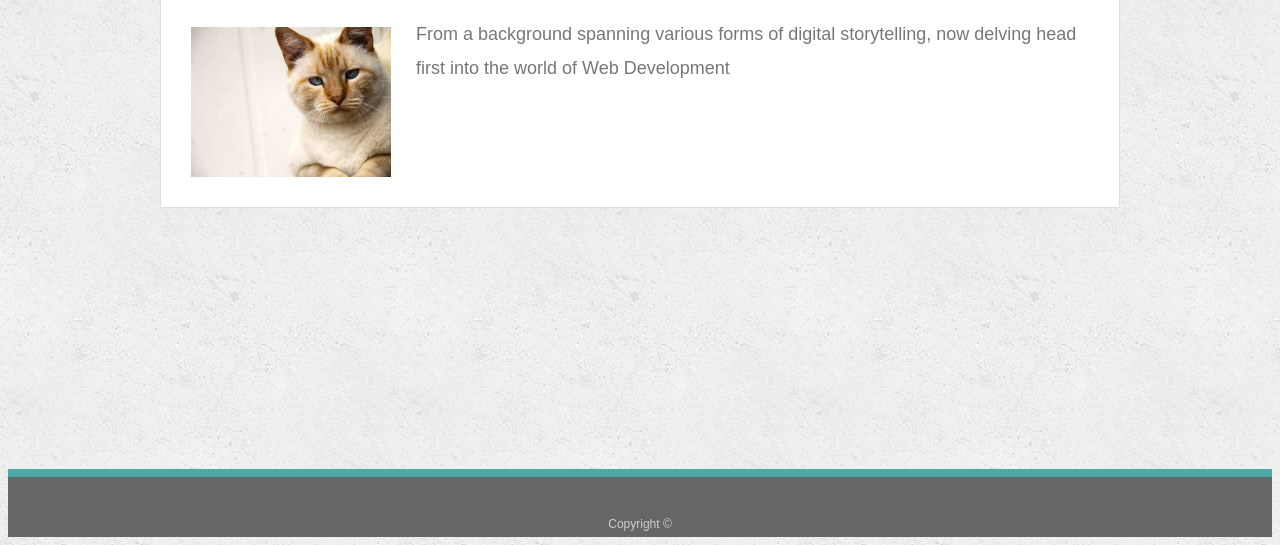
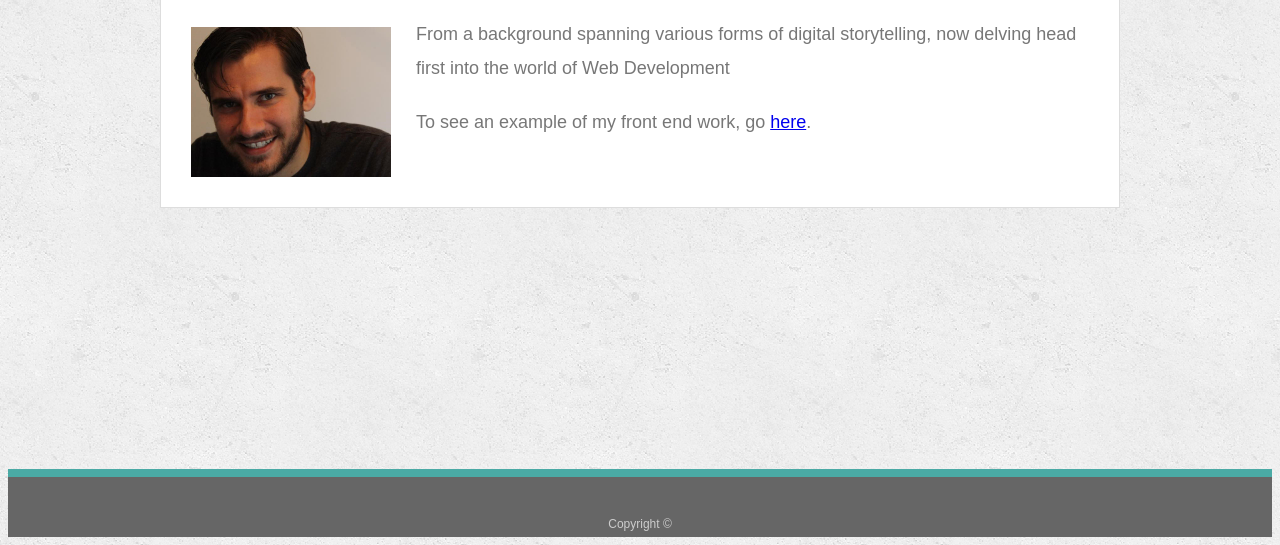
Before and after one commit to jbelciglio/Responsive-Portfolio, a plain HTML site: page index.html in a window 1280 px wide. Shown: the part 261-806 px from the top of the page. Drawn offline with Linux system fonts and the light colour scheme; files whose address does not match are found by name.

Commit message:
almost there

```diff
--- a/index.html
+++ b/index.html
@@ -25,11 +25,11 @@
     <section class="main-section">
       <h1>Mind of a Developer, Heart of a Creative</h1>
 
-      <img src="assets/cat.jpg" class="auth-image" alt="Profile Pic">
+      <img src="assets/Profile Pic.jpg" class="auth-image" alt="Profile Pic">
 
       <p>From a background spanning various forms of digital storytelling, now delving head first into the world of Web Development</p>
 
-      <p></p>
+      <p>To see an example of my front end work, go <a class='btn btn-link' href='https://lighthouse-project2.herokuapp.com/'>here</a>.</p>
 
     </section>
 
```
Also changed, not shown: stack.html (+1 -1 lines), assets/Profile Pic.jpg (added).
